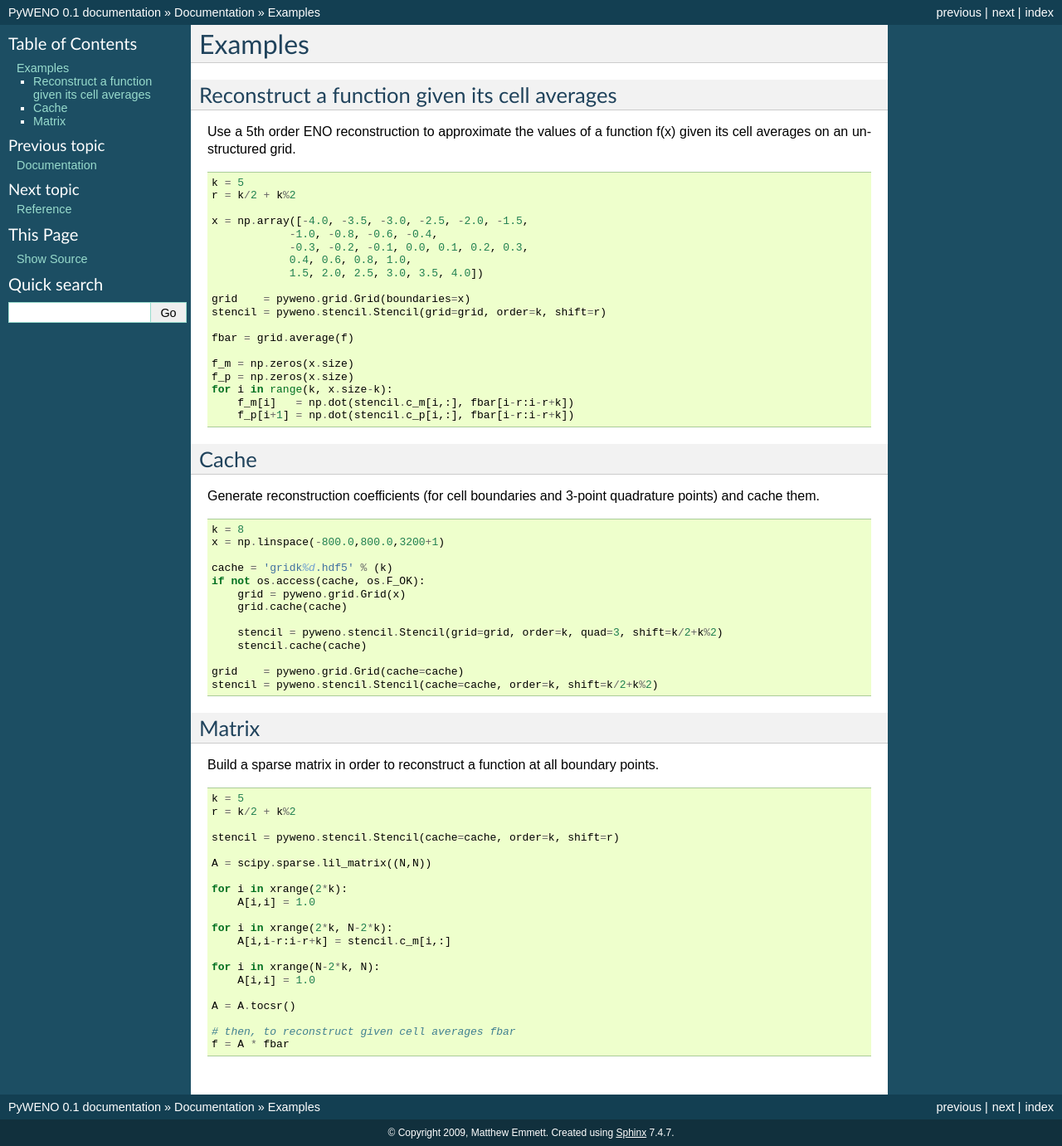
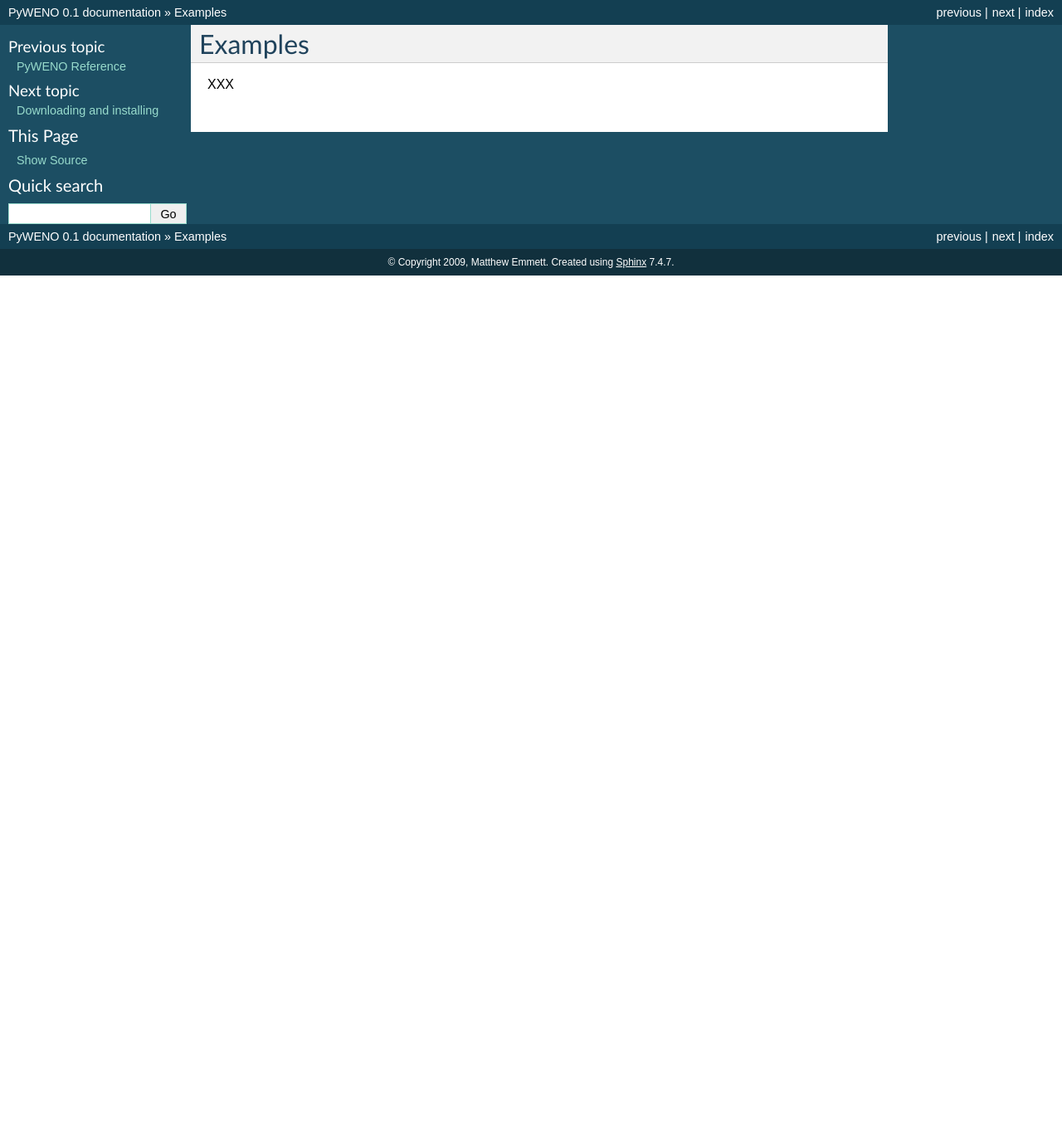
Before and after one commit to memmett/PyWENO, a Sphinx documentation site: the page built from docs/examples.rst, in a window 1280 px wide. Shown: the whole page at 83% size. Built offline with Sphinx 7.4.7, drawn with Linux system fonts in a browser that asks for light colours; formulas are drawn with MathJax 3; after the commit the page ends 900 px from its top, so only the background shows below that.

Commit message:
Documentation and docstring updates.

```diff
--- a/docs/conf.py
+++ b/docs/conf.py
@@ -11,7 +11,7 @@
 extensions = ['sphinx.ext.autodoc', 'sphinx.ext.pngmath']
 
 # general configuration
-exclude_trees  = ['_build']
+#exclude_trees  = ['_build']
 source_suffix  = '.rst'
 master_doc     = 'index'
 
--- a/docs/download.rst
+++ b/docs/download.rst
@@ -6,7 +6,7 @@
 
 The latest source distribution is available in either zip_ or tar_
 format.  You can also obtain the source code on GitHub through the
-`PyWENO project page`_, and you can clone the project by running::
+`PyWENO project page`_.  You can clone the project by running::
 
   $ git clone git://github.com/memmett/PyWENO
 
--- a/docs/examples.rst
+++ b/docs/examples.rst
@@ -1,83 +1,4 @@
 Examples
 ========
 
-Reconstruct a function given its cell averages
-----------------------------------------------
-
-Use a 5th order ENO reconstruction to approximate the values of a
-function f(x) given its cell averages on an unstructured grid.
-
-.. sourcecode:: python
-
-  k = 5
-  r = k/2 + k%2
-
-  x = np.array([-4.0, -3.5, -3.0, -2.5, -2.0, -1.5,
-              -1.0, -0.8, -0.6, -0.4,
-              -0.3, -0.2, -0.1, 0.0, 0.1, 0.2, 0.3,
-              0.4, 0.6, 0.8, 1.0,
-              1.5, 2.0, 2.5, 3.0, 3.5, 4.0])
-
-  grid    = pyweno.grid.Grid(boundaries=x)
-  stencil = pyweno.stencil.Stencil(grid=grid, order=k, shift=r)
-
-  fbar = grid.average(f)
-
-  f_m = np.zeros(x.size)
-  f_p = np.zeros(x.size)
-  for i in range(k, x.size-k):
-      f_m[i]   = np.dot(stencil.c_m[i,:], fbar[i-r:i-r+k])
-      f_p[i+1] = np.dot(stencil.c_p[i,:], fbar[i-r:i-r+k])
-
-
-Cache
------
-
-Generate reconstruction coefficients (for cell boundaries and 3-point
-quadrature points) and cache them.
-
-.. sourcecode:: python
-
-  k = 8
-  x = np.linspace(-800.0,800.0,3200+1)
-
-  cache = 'gridk%d.hdf5' % (k)
-  if not os.access(cache, os.F_OK):
-      grid = pyweno.grid.Grid(x)
-      grid.cache(cache)
-
-      stencil = pyweno.stencil.Stencil(grid=grid, order=k, quad=3, shift=k/2+k%2)
-      stencil.cache(cache)
-
-  grid    = pyweno.grid.Grid(cache=cache)
-  stencil = pyweno.stencil.Stencil(cache=cache, order=k, shift=k/2+k%2)
-
-
-Matrix
-------
-
-Build a sparse matrix in order to reconstruct a function at all
-boundary points.
-
-.. sourcecode:: python
-
-  k = 5
-  r = k/2 + k%2
-
-  stencil = pyweno.stencil.Stencil(cache=cache, order=k, shift=r)
-
-  A = scipy.sparse.lil_matrix((N,N))
-
-  for i in xrange(2*k):
-      A[i,i] = 1.0
-
-  for i in xrange(2*k, N-2*k):
-      A[i,i-r:i-r+k] = stencil.c_m[i,:]
-
-  for i in xrange(N-2*k, N):
-      A[i,i] = 1.0
-
-  A = A.tocsr()
-
-  # then, to reconstruct given cell averages fbar
-  f = A * fbar
+XXX
--- a/docs/smoothness.rst
+++ /dev/null
@@ -1,5 +0,0 @@
-Smoothness indicators
-=====================
-
-.. automodule:: pyweno.smoothness
-   :members:
```
Also changed, not shown: docs/index.rst (+35 -57 lines), docs/notation.rst (deleted, +0 -40 lines), docs/reference.rst (added, +38 -0 lines), docs/tutorial.rst (renamed from docs/documentation.rst, +22 -50 lines), docs/weno.rst (deleted, +0 -28 lines), 4 other files.
